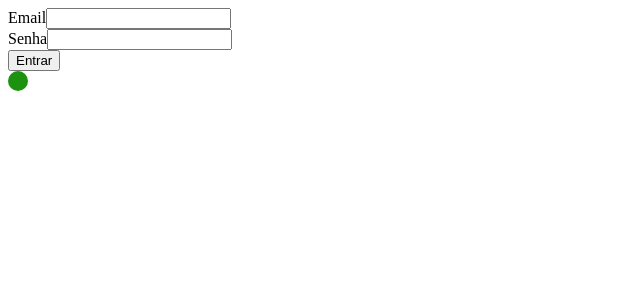
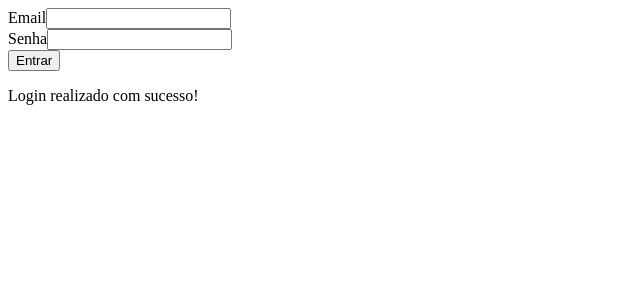
Before and after one commit to matsoaresp/Praticas-nextjs, a React (Vite) app: page / in a window 1280 px wide. Shown: the top 300 px of the page, without its empty margins (0-640 px from the left). Built offline with nearby package versions, Linux system fonts and the light colour scheme.

Commit message:
Adicionando novos exercicios

```diff
--- a/src/App.tsx
+++ b/src/App.tsx
@@ -1,3 +1,4 @@
+import DefaultForm from "./components/DefaultForm"
 import { LoginForm } from "./components/LoginForm"
 import Title from "./components/Title"
 
@@ -5,9 +6,9 @@ function App() {
 
 return (
   <div>
-    <LoginForm>
+    <DefaultForm>
 
-    </LoginForm>
+    </DefaultForm>
 </div>
 )
 }
--- /dev/null
+++ b/src/components/Alert/index.tsx
@@ -0,0 +1,16 @@
+type AlertProps = {
+
+    message: string
+    type?: 'info' | 'succes' | 'error'
+}
+
+
+export default function Alert ({message, type}: AlertProps) {
+
+
+return (
+    <div>
+        <p className={type} >{message} </p>
+    </div>
+)
+}
--- /dev/null
+++ b/src/components/Alert/styles.module.css
@@ -0,0 +1,17 @@
+.button {
+  width: 20px;
+  height: 20px;
+  border-radius: 50%;
+}
+
+.succes {
+  background-color: #1d920e;
+}
+
+.warning {
+  background-color: #c44f02;
+}
+
+.error {
+  background-color: #dc2626;
+}
--- /dev/null
+++ b/src/components/DefaultForm/index.tsx
@@ -0,0 +1,65 @@
+import { useState } from "react";
+import Alert from "../Alert";
+
+
+
+export default function DefaultForm() {
+
+    const [email, setEmail] = useState('');
+    const [senha, setSenha] = useState('');
+    const [statusAlert, setStatusAlert] = useState<'info' | 'succes' | 'error'>('succes')
+
+    const handleConfirm = (e: React.FormEvent) => {
+        e.preventDefault()
+
+        if(!email || !senha) {
+            setStatusAlert('error')
+            return
+        }
+
+        setStatusAlert('succes')
+
+    }
+    return (
+        <div>
+            <form onSubmit={handleConfirm}>
+                <div>
+                    <label>Email</label>
+
+                    <input
+                        type="text"
+                        value={email}
+                        onChange={(e) => setEmail(e.target.value)}
+                    />
+                </div>
+
+                <div>
+                    <label>Senha</label>
+                    <input
+                        value={senha}
+                        type="password"
+                        onChange={(e) => setSenha(e.target.value)}
+                    />
+                </div>
+                <button type="submit">Entrar</button>
+
+                {statusAlert === 'error' && (
+
+                    <Alert
+                        type="error"
+                        message="Preencha email e senha"
+                    />
+                )}
+
+                {statusAlert === 'succes' && (
+                    <Alert
+                    type="succes"
+                    message="Login realizado com sucesso!"
+                    ></Alert>
+                )}
+            </form>
+
+
+        </div>
+    );
+}
```
